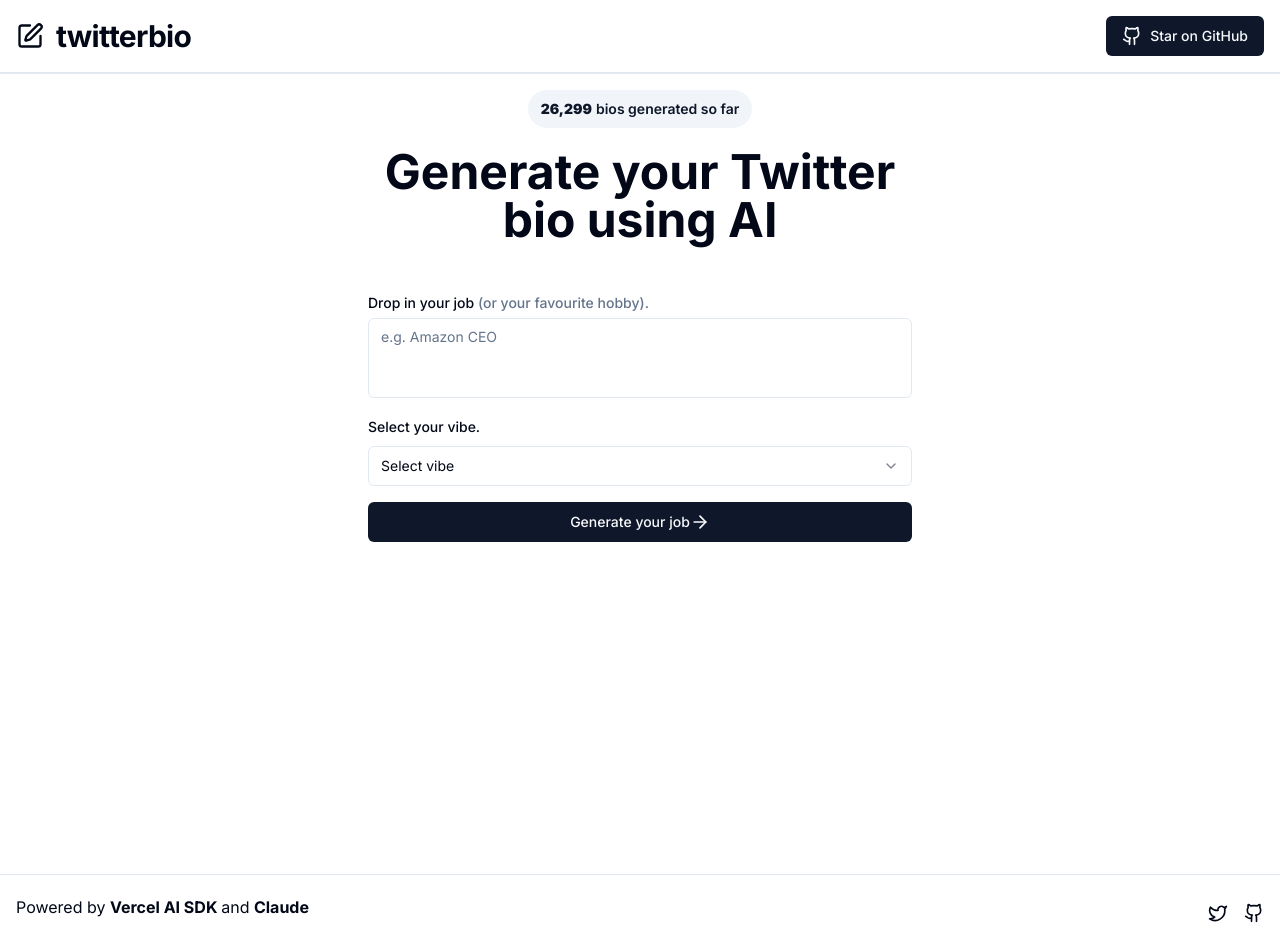
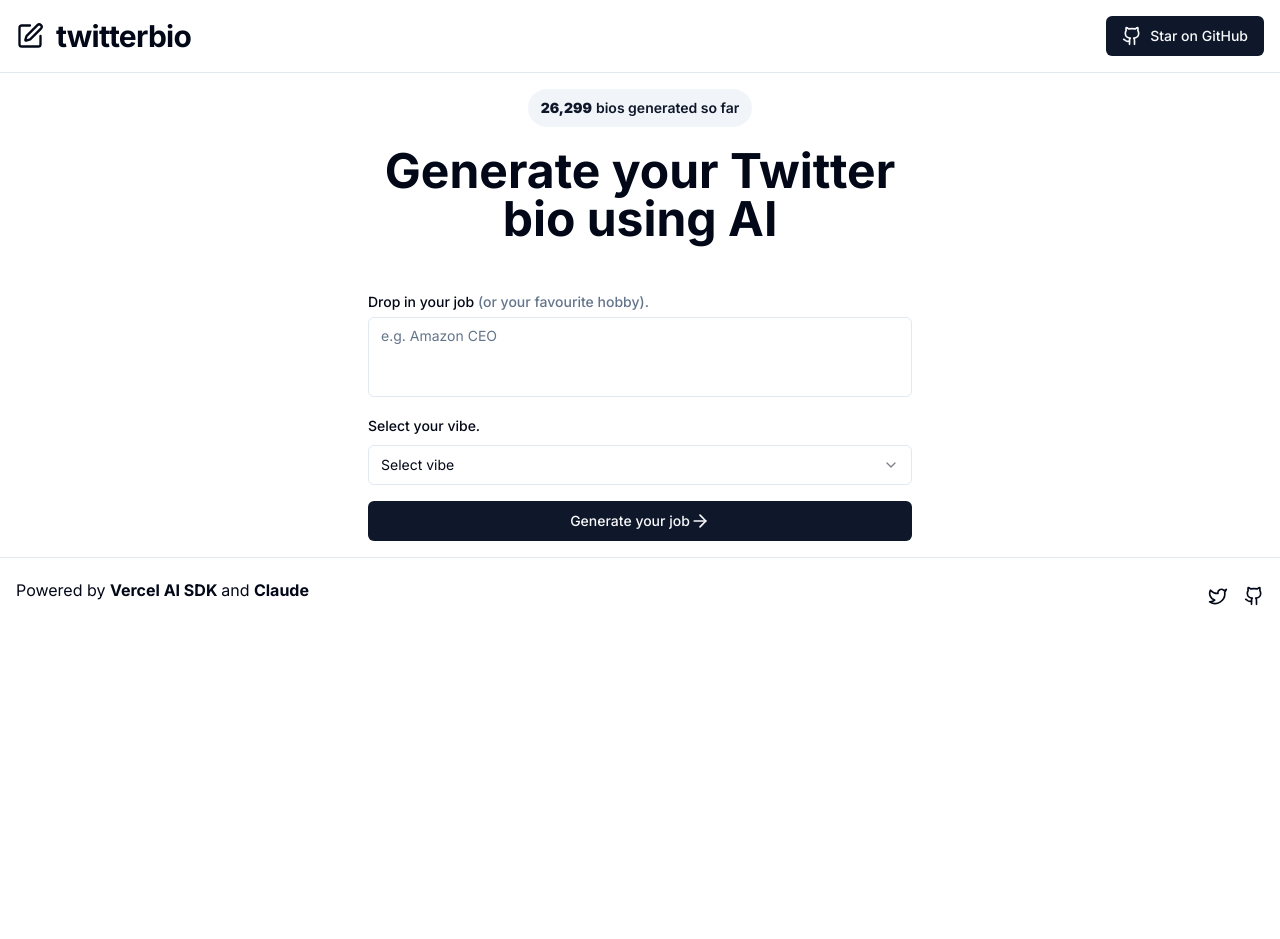
Before and after one commit to abdtriedcoding/twitterbio-ai, a Next.js app: page / in a window 1280 px wide. After the commit the page ends 800 px from the top, so only its background shows below. Built offline with nearby package versions, Linux system fonts and the light colour scheme.

Commit message:
fix css styles

```diff
--- a/app/globals.css
+++ b/app/globals.css
@@ -1,12 +1,6 @@
 @tailwind base;
 @tailwind components;
 @tailwind utilities;
-
-html,
-body,
-:root {
-  height: 100%;
-}
 
 @layer base {
   :root {
--- a/app/layout.tsx
+++ b/app/layout.tsx
@@ -20,7 +20,7 @@ export default function RootLayout({
     <html lang="en">
       <body className={inter.className}>
         <Header />
-        <main className="h-full w-full p-4 flex flex-col items-center max-w-xl mx-auto space-y-5">
+        <main className="min-h-full w-full p-4 flex flex-col items-center max-w-xl mx-auto space-y-5">
           {children}
         </main>
         <Footer />
--- a/components/header.tsx
+++ b/components/header.tsx
@@ -4,7 +4,7 @@ import { Github, SquarePen } from "lucide-react";
 
 export default function Header() {
   return (
-    <header className="flex justify-between items-center w-full border-b-2 p-4">
+    <header className="flex justify-between items-center w-full border-b p-4">
       <Link href="/" className="flex space-x-3 items-center">
         <SquarePen className="w-7 h-7" />
         <h1 className="sm:text-3xl text-2xl font-bold ml-2 tracking-tight">
```
